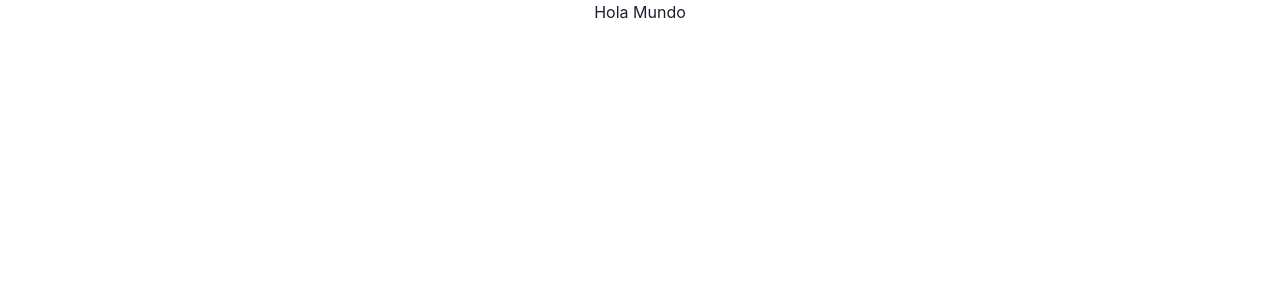
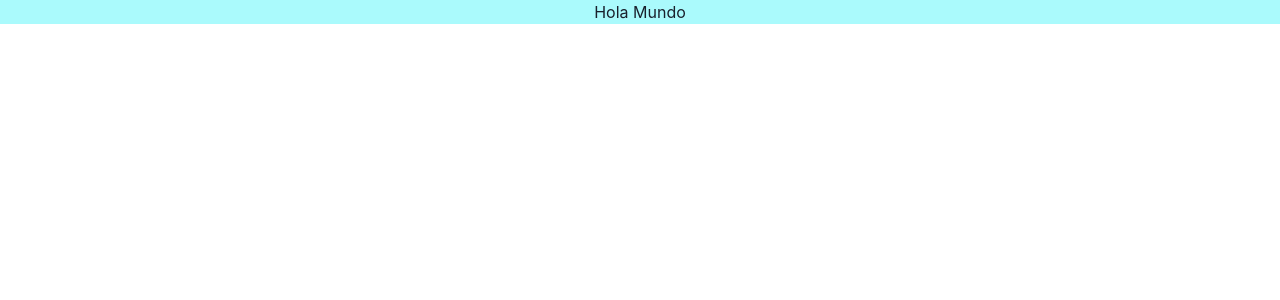
Before and after one commit to wellnahuel/LearningChakraUI, a React (Create React App) app: page / in a window 1280 px wide. Shown: the top 300 px of the page. Built offline with nearby package versions, Linux system fonts and the light colour scheme.

Commit message:
customize theme

```diff
--- a/src/App.js
+++ b/src/App.js
@@ -5,7 +5,7 @@ import { Box } from '@chakra-ui/react'
 function App() {
   return (
     <div className="App">
-      <Box>
+      <Box bg='brand.primary'>
         Hola Mundo
       </Box>
     </div>
--- a/src/index.js
+++ b/src/index.js
@@ -4,10 +4,11 @@ import './index.css';
 import App from './App';
 import reportWebVitals from './reportWebVitals';
 import { ChakraProvider } from '@chakra-ui/react'
+import { theme } from './resources/theme/index.js'
 
 const root = ReactDOM.createRoot(document.getElementById('root'));
 root.render(
-  <ChakraProvider>
+  <ChakraProvider theme={theme}>
     <React.StrictMode>
       <App />
     </React.StrictMode>
--- /dev/null
+++ b/src/resources/theme/index.js
@@ -0,0 +1,14 @@
+// 1. Import `extendTheme`
+import { extendTheme } from "@chakra-ui/react"
+
+// 2. Call `extendTheme` and pass your custom values
+export const theme = extendTheme({
+  colors: {
+    brand: {
+      primary: "#aafafc",
+      secondary: "#d3456a",
+      // ...
+      accent: "#1a202c",
+    },
+  },
+})
```
